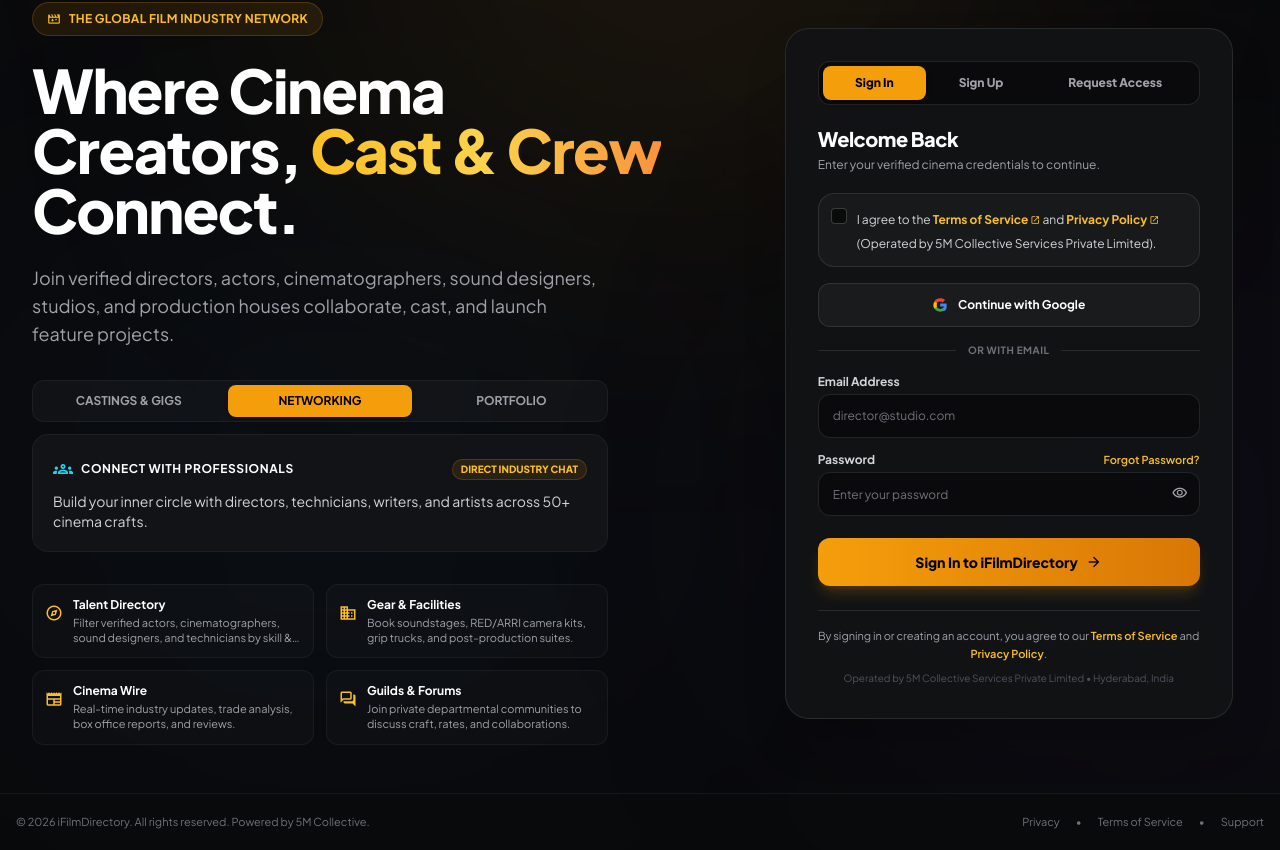
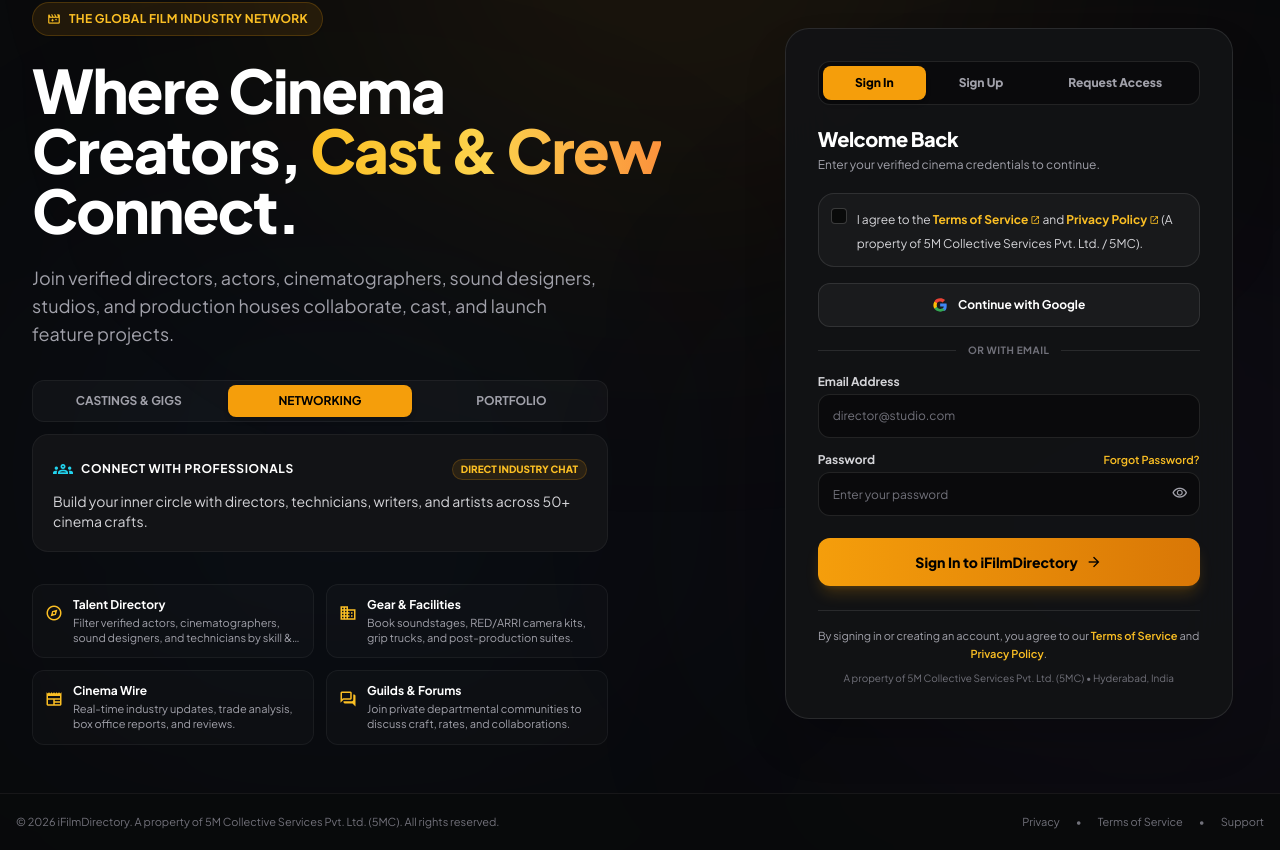
Before and after one commit to JunaidSiddiqui202/ifilmdirectory, a React (Vite) app: page /login in a window 1280 px wide. Shown: the part 127-977 px from the top of the page. Built offline with nearby package versions, Linux system fonts and the light colour scheme; no server answers; the database is empty.

Commit message:
feat: designate platform ownership under 5M Collective Services Pvt. Limited (5MC)

```diff
--- a/src/components/DesktopSidebar.tsx
+++ b/src/components/DesktopSidebar.tsx
@@ -204,6 +204,9 @@
                             <span className="material-symbols-outlined text-base">logout</span>
                             <span>Log Out</span>
                         </button>
+                        <div className="pt-2 pb-1 px-2 border-t border-white/5 text-center">
+                            <span className="text-[10px] text-zinc-500">Property of 5M Collective (5MC)</span>
+                        </div>
                     </div>
                 )}
 
--- a/src/pages/Home.tsx
+++ b/src/pages/Home.tsx
@@ -938,7 +938,7 @@
                                     <span onClick={() => navigate('/blogs-events')} className="hover:text-zinc-300 cursor-pointer">Editorial</span>
                                     <span onClick={() => navigate('/booking-facilities')} className="hover:text-zinc-300 cursor-pointer">Facilities</span>
                                 </div>
-                                <p className="text-[11px] text-zinc-600">© 2026 iFilmDirectory. All rights reserved.</p>
+                                <p className="text-[11px] text-zinc-600">© 2026 iFilmDirectory. A property of 5M Collective Services Pvt. Ltd. (5MC). All rights reserved.</p>
                             </div>
                         </div>
                     </div>
@@ -973,7 +973,7 @@
                                 <span onClick={() => navigate('/blogs-events')} className="hover:text-zinc-300 cursor-pointer">Editorial</span>
                                 <span onClick={() => navigate('/booking-facilities')} className="hover:text-zinc-300 cursor-pointer">Facilities</span>
                             </div>
-                            <p>© 2026 iFilmDirectory. All rights reserved.</p>
+                            <p>© 2026 iFilmDirectory. A property of 5M Collective Services Pvt. Ltd. (5MC). All rights reserved.</p>
                         </div>
                     </div>
                 </div>
--- a/src/pages/Login.tsx
+++ b/src/pages/Login.tsx
@@ -567,7 +567,7 @@
                                                             <span>Privacy Policy</span>
                                                             <span className="material-symbols-outlined text-[10px]">open_in_new</span>
                                                         </Link>{' '}
-                                                        (Operated by 5M Collective Services Private Limited).
+                                                        (A property of 5M Collective Services Pvt. Ltd. / 5MC).
                                                     </span>
                                                     {termsError && (
                                                         <p className="text-[11px] text-amber-400 font-bold mt-1.5 flex items-center gap-1">
@@ -857,8 +857,8 @@
                                             Privacy Policy
                                         </Link>.
                                     </p>
-                                    <p className="text-[10px] text-zinc-600">
-                                        Operated by 5M Collective Services Private Limited • Hyderabad, India
+                                    <p className="text-[10px] text-zinc-500">
+                                        A property of 5M Collective Services Pvt. Ltd. (5MC) • Hyderabad, India
                                     </p>
                                 </div>
                             </div>
@@ -871,7 +871,7 @@
             <footer className="relative z-10 w-full border-t border-white/[0.06] bg-[#090A0C]/90 py-5 text-center text-xs text-zinc-500">
                 <div className="max-w-7xl mx-auto px-4 flex flex-col sm:flex-row items-center justify-between gap-3">
                     <p className="text-[11px]">
-                        © 2026 iFilmDirectory. All rights reserved. Powered by 5M Collective.
+                        © 2026 iFilmDirectory. A property of 5M Collective Services Pvt. Ltd. (5MC). All rights reserved.
                     </p>
                     <div className="flex items-center gap-4 text-[11px]">
                         <Link to="/privacy" className="hover:text-zinc-300 transition-colors">Privacy</Link>
--- a/src/pages/Privacy.tsx
+++ b/src/pages/Privacy.tsx
@@ -138,13 +138,13 @@
                     </h1>
 
                     <p className="text-zinc-400 text-sm sm:text-base max-w-3xl leading-relaxed mb-6">
-                        This Privacy Policy outlines how <strong>5M Collective Services Private Limited</strong> collects, uses, protects, and handles personal and professional data across the iFilmDirectory platform.
+                        This Privacy Policy outlines how <strong>5M Collective Services Private Limited (5MC)</strong> collects, uses, protects, and handles personal and professional data across the iFilmDirectory platform.
                     </p>
 
                     <div className="grid grid-cols-1 sm:grid-cols-2 lg:grid-cols-4 gap-3 text-xs">
                         <div className="p-3 rounded-xl bg-white/[0.03] border border-white/10">
-                            <span className="text-zinc-500 block text-[10px] uppercase font-bold tracking-wider">Operated By</span>
-                            <span className="text-white font-semibold mt-0.5 block">5M Collective Services Private Limited</span>
+                            <span className="text-zinc-500 block text-[10px] uppercase font-bold tracking-wider">A Property Of</span>
+                            <span className="text-white font-semibold mt-0.5 block">5M Collective Services Pvt. Ltd. (5MC)</span>
                         </div>
                         <div className="p-3 rounded-xl bg-white/[0.03] border border-white/10">
                             <span className="text-zinc-500 block text-[10px] uppercase font-bold tracking-wider">Effective & Updated</span>
@@ -202,7 +202,7 @@
                             <span className="text-amber-400">1.</span> Introduction
                         </h2>
                         <p><strong>1.1.</strong> iFilmDirectory (&quot;iFilmDirectory&quot;, &quot;Platform&quot;, &quot;Website&quot;, &quot;we&quot;, &quot;us&quot; or &quot;our&quot;) is a digital platform designed for film-industry professionals, production companies, artists, technicians, casting professionals, studios, equipment providers and members of the entertainment community.</p>
-                        <p><strong>1.2.</strong> The Platform is operated by 5M Collective Services Private Limited (&quot;Company&quot;), which determines the purposes and means of processing personal information collected through its services.</p>
+                        <p><strong>1.2.</strong> The Platform is a proprietary property owned and operated by 5M Collective Services Private Limited (&quot;Company&quot; or &quot;5MC&quot;), which determines the purposes and means of processing personal information collected through its services.</p>
                         <p><strong>1.3.</strong> This Privacy Policy explains how we collect, use, store, process, disclose, protect and delete personal information when individuals access or interact with iFilmDirectory.</p>
                         <p><strong>1.4.</strong> This Policy applies to users of our website, registered members, visitors, job applicants, recruiters, content contributors, service providers and other individuals whose personal information we process through the Platform.</p>
                         <p><strong>1.5.</strong> Our handling of personal information is subject to applicable Indian laws, including applicable provisions of the Information Technology Act, 2000, the Digital Personal Data Protection Act, 2023, and rules made under those laws as they come into force.</p>
@@ -502,7 +502,7 @@
                         </h2>
                         <p>For inquiries, privacy requests, or complaints relating to personal data processing:</p>
                         <div className="p-4 rounded-xl bg-black/40 border border-white/10 space-y-2 text-xs">
-                            <p><strong>Company:</strong> 5M Collective Services Private Limited</p>
+                            <p><strong>Company / Owner:</strong> 5M Collective Services Private Limited (5MC)</p>
                             <p><strong>Platform:</strong> iFilmDirectory</p>
                             <p><strong>Privacy Contact:</strong> <a href="mailto:ifilmdirectory@gmail.com" className="text-amber-400 underline font-semibold">ifilmdirectory@gmail.com</a></p>
                             <p><strong>Registered Correspondence Address:</strong> 105, First Floor, Sahiti Sri Vidya Petals, Street No. 1, Patrika Nagar, HITEC City, Hyderabad, Telangana 500081, India</p>
@@ -523,7 +523,7 @@
                         <h2 className="text-xl font-bold text-white flex items-center gap-2 border-b border-white/10 pb-3">
                             <span className="text-amber-400">21.</span> Final Notice
                         </h2>
-                        <p>iFilmDirectory is built to empower filmmakers, artists, technicians, and production companies to connect, collaborate, and create cinema. Users remain responsible for deciding what details they voluntarily publish. 5M Collective Services Private Limited assumes legal responsibility under applicable laws for its processing activities.</p>
+                        <p>iFilmDirectory is built to empower filmmakers, artists, technicians, and production companies to connect, collaborate, and create cinema. Users remain responsible for deciding what details they voluntarily publish. 5M Collective Services Private Limited (5MC) assumes legal responsibility under applicable laws for its processing activities as the platform owner and operator.</p>
                         <div className="pt-2 text-xs text-zinc-400">
                             <p><strong>Website:</strong> <a href="https://ifilmdirectory.com" className="text-amber-400 underline">https://ifilmdirectory.com</a></p>
                             <p><strong>Email:</strong> <a href="mailto:ifilmdirectory@gmail.com" className="text-amber-400 underline">ifilmdirectory@gmail.com</a></p>
@@ -550,7 +550,7 @@
                             </h3>
 
                             <p className="text-xs sm:text-sm text-zinc-400 leading-relaxed">
-                                By acknowledging, you confirm you have reviewed how 5M Collective Services Private Limited collects, safeguards, and handles your information on iFilmDirectory.
+                                By acknowledging, you confirm you have reviewed how 5M Collective Services Private Limited (5MC) collects, safeguards, and handles your information on iFilmDirectory.
                             </p>
 
                             {hasAgreed && formattedAgreedDate && (
@@ -604,7 +604,7 @@
                         <Link to="/login" className="text-zinc-400 hover:text-white transition-colors">Sign In</Link>
                     </div>
                     <p className="text-[11px] text-zinc-600">
-                        © 2026 iFilmDirectory. Operated by 5M Collective Services Private Limited. All rights reserved.
+                        © 2026 iFilmDirectory. A property of 5M Collective Services Pvt. Ltd. (5MC). All rights reserved.
                     </p>
                 </div>
             </main>
--- a/src/pages/SettingsDetail.tsx
+++ b/src/pages/SettingsDetail.tsx
@@ -226,6 +226,9 @@
                         <p className="text-zinc-600 dark:text-zinc-300 max-w-xs">
                             The ultimate hub for film professionals to connect, collaborate, and create magic together.
                         </p>
+                        <p className="text-xs text-amber-500 font-semibold max-w-xs">
+                            A property of 5M Collective Services Pvt. Ltd. (5MC)
+                        </p>
                         <div className="mt-8 flex gap-4 text-sm text-zinc-500 dark:text-zinc-400">
                             <Link to="/terms" className="hover:text-primary">Terms of Service</Link>
                             <span>•</span>
--- a/src/pages/Terms.tsx
+++ b/src/pages/Terms.tsx
@@ -126,7 +126,7 @@
                         </div>
                         <div className="p-3.5 rounded-2xl bg-[#121316] border border-white/5">
                             <span className="text-[10px] font-bold uppercase tracking-wider text-zinc-400">Operated By</span>
-                            <p className="text-xs font-bold text-white mt-1 leading-snug">5M Collective Services Private Limited</p>
+                            <p className="text-xs font-bold text-white mt-1 leading-snug">5M Collective Services Private Limited (5MC)</p>
                         </div>
                         <div className="p-3.5 rounded-2xl bg-[#121316] border border-white/5">
                             <span className="text-[10px] font-bold uppercase tracking-wider text-zinc-400">Governing Law</span>
@@ -172,7 +172,7 @@
                         INTRODUCTION AND ACCEPTANCE OF TERMS
                     </h2>
                     <p>
-                        <strong className="text-white">1.1.</strong> Welcome to iFilmDirectory ("iFilmDirectory", "Platform", "Website", "we", "us", or "our"), a digital film-industry networking, professional directory, content-sharing, recruitment, production resource and entertainment information platform operated by 5M Collective Services Private Limited ("Company").
+                        <strong className="text-white">1.1.</strong> Welcome to iFilmDirectory ("iFilmDirectory", "Platform", "Website", "we", "us", or "our"), a digital film-industry networking, professional directory, content-sharing, recruitment, production resource and entertainment information platform owned and operated by 5M Collective Services Private Limited ("Company" or "5MC").
                     </p>
                     <p>
                         <strong className="text-white">1.2.</strong> These Terms of Service ("Terms") govern your access to and use of the Platform, including its website, applications, professional profiles, feeds, forums, communication systems, film news, reviews, casting opportunities, project-management features, studio listings and related services.
@@ -676,7 +676,7 @@
                             <span>Designated Grievance Officer</span>
                         </div>
                         <p className="text-white font-bold text-sm">Name: Junaid Siddiqui</p>
-                        <p className="text-xs text-zinc-300">Organisation: 5M Collective Services Private Limited</p>
+                        <p className="text-xs text-zinc-300">Organisation: 5M Collective Services Private Limited (5MC)</p>
                         <p className="text-xs text-zinc-300">Designation: Grievance Officer</p>
                         <p className="text-xs text-zinc-300">
                             Email: <a href="mailto:ifilmdirectory@gmail.com" className="text-amber-400 hover:underline">ifilmdirectory@gmail.com</a>
@@ -782,7 +782,7 @@
                     </h2>
                     <div className="p-5 rounded-2xl bg-[#121316] border border-white/10 space-y-2">
                         <p className="text-base font-black text-white">iFilmDirectory</p>
-                        <p className="text-xs text-zinc-300">Operated by: <strong className="text-white">5M Collective Services Private Limited</strong></p>
+                        <p className="text-xs text-zinc-300">A property of: <strong className="text-white">5M Collective Services Private Limited (5MC)</strong></p>
                         <p className="text-xs text-zinc-300">
                             Website: <a href="https://ifilmdirectory.com" className="text-amber-400 hover:underline">https://ifilmdirectory.com</a>
                         </p>
@@ -840,7 +840,7 @@
                                     className="mt-1 size-5 rounded border-white/20 bg-black/60 text-amber-500 focus:ring-amber-500 focus:ring-offset-0 cursor-pointer accent-amber-500 shrink-0"
                                 />
                                 <span className="text-xs sm:text-sm text-zinc-200 group-hover:text-white leading-snug">
-                                    I confirm that I have read, understood, and voluntarily accept all 31 sections of these Terms of Service (Dated October 15, 2026, Operated by 5M Collective Services Private Limited).
+                                    I confirm that I have read, understood, and voluntarily accept all 31 sections of these Terms of Service (Dated October 15, 2026, Owned & Operated by 5M Collective Services Pvt. Ltd. / 5MC).
                                 </span>
                             </label>
 
```
